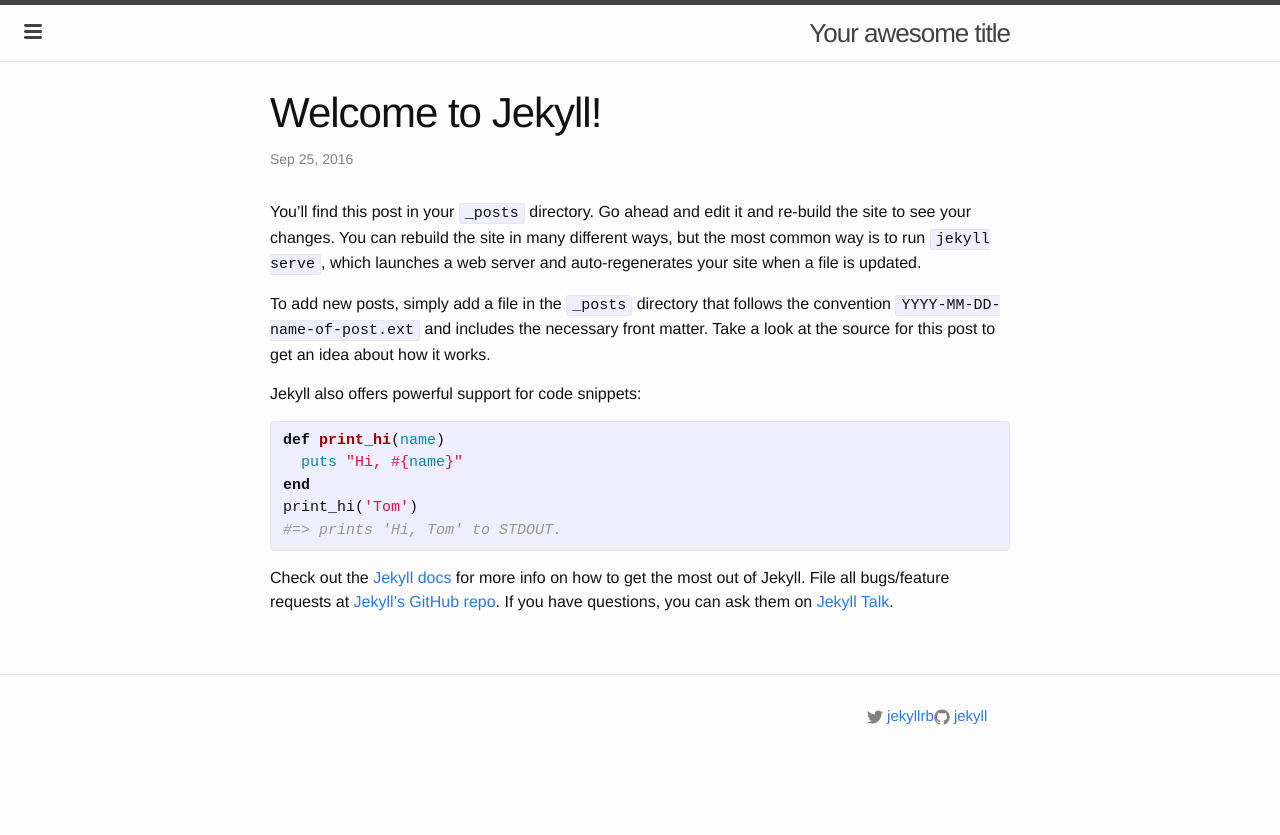
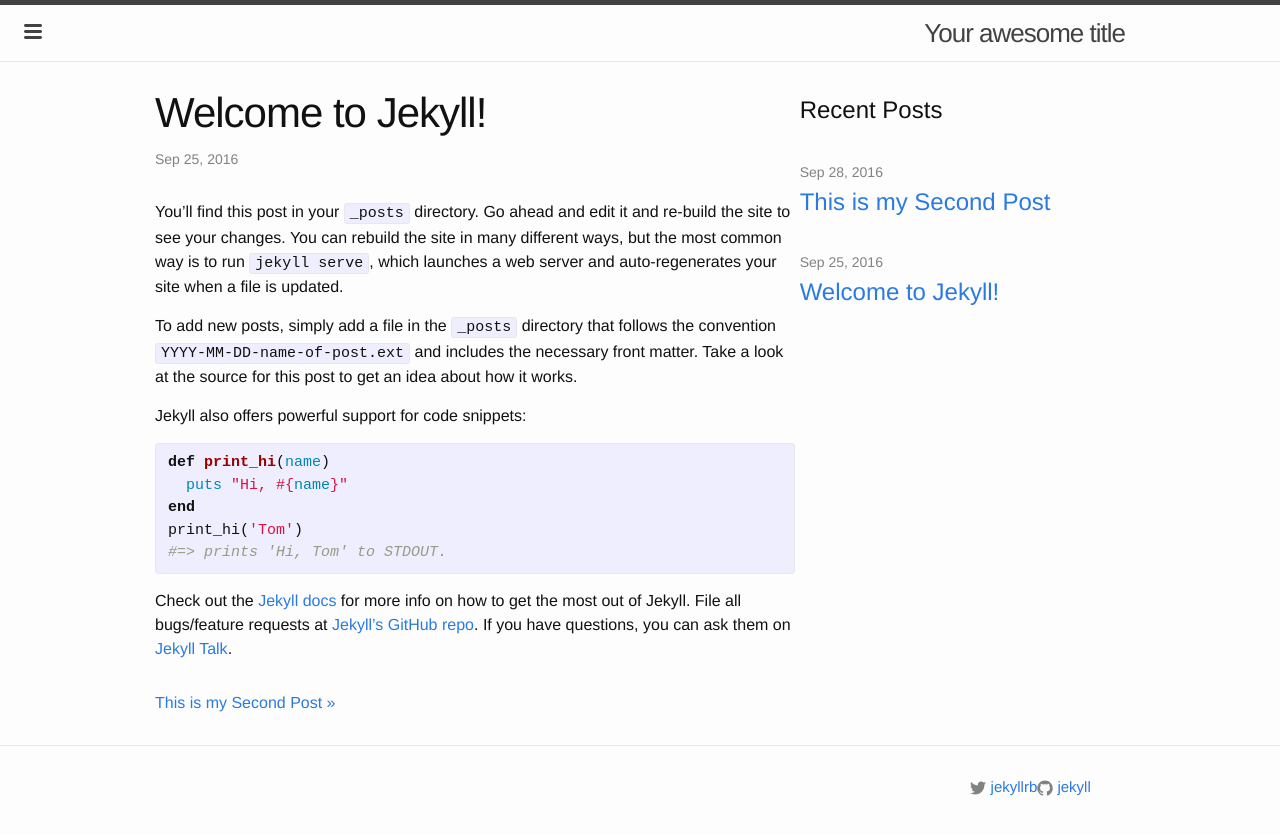
Before and after one commit to jefdewitt/jekyll_portfolio, a Jekyll site: the page built from _posts/2016-09-24-welcome-to-jekyll.markdown, in a window 1280 px wide. Shown: the top 835 px of the page. Built offline with Jekyll 4.4.1, drawn with Linux system fonts in a browser that asks for light colours.

Commit message:
adds better media query rule

```diff
--- a/_config.yml
+++ b/_config.yml
@@ -19,3 +19,8 @@ github_username:  jekyll
 
 # Build settings
 markdown: kramdown
+
+# Plugins
+# gems: [jekyll-paginate]
+# This will require each of these gems automatically.
+# paginate: 5
--- a/_layouts/post.html
+++ b/_layouts/post.html
@@ -13,3 +13,27 @@ layout: default
   </div>
 
 </article>
+
+<aside class="sidebar">
+    <h2>Recent Posts</h2>
+    <ul class="post-list">
+      {% for post in site.posts %}
+        <li>
+          <span class="post-meta">{{ post.date | date: "%b %-d, %Y" }}</span>
+
+          <h3>
+            <a class="post-link" href="{{ post.url | prepend: site.baseurl }}">{{ post.title }}</a>
+          </h3>
+        </li>
+      {% endfor %}
+    </ul>
+</aside>
+
+<div class="PageNavigation">
+  {% if page.previous.url %}
+    <a class="prev" href="{{page.previous.url}}">&laquo; {{page.previous.title}}</a>
+  {% endif %}
+  {% if page.next.url %}
+    <a class="next" href="{{page.next.url}}">{{page.next.title}} &raquo;</a>
+  {% endif %}
+</div>
--- a/_sass/_base.scss
+++ b/_sass/_base.scss
@@ -156,17 +156,24 @@ pre {
  * Wrapper
  */
 .wrapper {
-    max-width: -webkit-calc(#{$content-width} - (#{$spacing-unit} * 2));
-    max-width:         calc(#{$content-width} - (#{$spacing-unit} * 2));
+    // max-width: -webkit-calc(#{$small-content-width} - (#{$spacing-unit} * 2));
+    // max-width:         calc(#{$small-content-width} - (#{$spacing-unit} * 2));
     margin-right: auto;
     margin-left: auto;
     padding-right: $spacing-unit;
     padding-left: $spacing-unit;
     @extend %clearfix;
 
-    @include media-query($on-laptop) {
-        max-width: -webkit-calc(#{$content-width} - (#{$spacing-unit}));
-        max-width:         calc(#{$content-width} - (#{$spacing-unit}));
+    @include media($on-laptop, 'max') {
+        max-width: -webkit-calc(#{$small-content-width} - (#{$spacing-unit}));
+        max-width:         calc(#{$small-content-width} - (#{$spacing-unit}));
+        padding-right: $spacing-unit / 2;
+        padding-left: $spacing-unit / 2;
+    }
+
+    @include media($on-desktop) {
+        max-width: -webkit-calc(#{$medium-content-width} - (#{$spacing-unit}));
+        max-width:         calc(#{$medium-content-width} - (#{$spacing-unit}));
         padding-right: $spacing-unit / 2;
         padding-left: $spacing-unit / 2;
     }
--- a/_sass/_layout.scss
+++ b/_sass/_layout.scss
@@ -42,7 +42,7 @@
         }
     }
 
-    //@include media-query($on-palm) {
+    //@include media($on-palm, 'max') {
         position: absolute;
         top: 9px;
         left: $spacing-unit / 2;
@@ -157,7 +157,7 @@
     width:         calc(45% - (#{$spacing-unit} / 2));
 }
 
-@include media-query($on-laptop) {
+@include media($on-laptop, 'max') {
     .footer-col-1,
     .footer-col-2 {
         width: -webkit-calc(50% - (#{$spacing-unit} / 2));
@@ -170,7 +170,7 @@
     }
 }
 
-@include media-query($on-palm) {
+@include media($on-palm, 'max') {
     .footer-col {
         float: none;
         width: -webkit-calc(100% - (#{$spacing-unit} / 2));
@@ -224,7 +224,7 @@
     letter-spacing: -1px;
     line-height: 1;
 
-    @include media-query($on-laptop) {
+    @include media($on-laptop, 'max') {
         font-size: 36px;
     }
 }
@@ -235,7 +235,7 @@
     h2 {
         font-size: 32px;
 
-        @include media-query($on-laptop) {
+        @include media($on-laptop, 'max') {
             font-size: 28px;
         }
     }
@@ -243,7 +243,7 @@
     h3 {
         font-size: 26px;
 
-        @include media-query($on-laptop) {
+        @include media($on-laptop, 'max') {
             font-size: 22px;
         }
     }
@@ -251,7 +251,7 @@
     h4 {
         font-size: 20px;
 
-        @include media-query($on-laptop) {
+        @include media($on-laptop, 'max') {
             font-size: 18px;
         }
     }
--- /dev/null
+++ b/_sass/_posts.scss
@@ -0,0 +1,21 @@
+/**
+ * Blog posts
+ */
+ .wrapper {
+     .post {
+         @include media($on-laptop) {
+             width: 66%;
+             display: inline-block;
+         }
+     }
+     .sidebar {
+          @include media($on-laptop) {
+             width: 33%;
+             display: inline-block;
+             vertical-align: top;
+         }
+         h2 {
+             margin-bottom: 2rem;
+         }
+     }
+ }
--- a/css/main.scss
+++ b/css/main.scss
@@ -14,7 +14,7 @@ $base-line-height: 1.5;
 
 $spacing-unit:     30px;
 
-$text-color:       #111;
+$text-color:       #111111;
 $background-color: #fdfdfd;
 $brand-color:      #2a7ae2;
 
@@ -23,15 +23,17 @@ $grey-color-light: lighten($grey-color, 40%);
 $grey-color-dark:  darken($grey-color, 25%);
 
 // Width of the content area
-$content-width:    800px;
+$small-content-width:    800px;
+$medium-content-width:   1000px;
 
 $on-palm:          600px;
 $on-laptop:        800px;
+$on-desktop:       1200px;
 
 
 
 // Use media queries like this:
-// @include media-query($on-palm) {
+// @include media($on-palm, 'max') {
 //     .wrapper {
 //         padding-right: $spacing-unit / 2;
 //         padding-left: $spacing-unit / 2;
@@ -43,6 +45,10 @@ $on-laptop:        800px;
     }
 }
 
+@mixin media( $bp, $determinate: min, $direction: width ) {
+   @media screen and ( #{$determinate}-#{$direction}: $bp ) { @content; }
+}
+
 
 
 // Import partials from `sass_dir` (defaults to `_sass`)
@@ -51,5 +57,6 @@ $on-laptop:        800px;
         "layout",
         "syntax-highlighting",
         "projects",
-        "home"
+        "home",
+        "posts"
 ;
```
Also changed, not shown: _posts/2016-09-28-second-post.markdown (added, +13 -0 lines).
